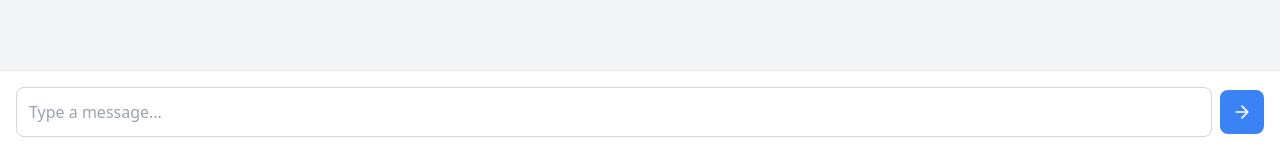
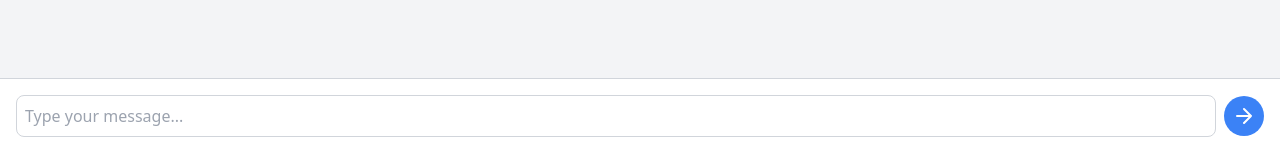
Before and after one commit to idapt/idapt, a Next.js app: page / in a window 1280 px wide. Shown: the part 647-797 px from the top of the page. Built offline with nearby package versions, Linux system fonts and the light colour scheme.

Commit message:
Style improvement

```diff
--- a/src/app/components/Chat.tsx
+++ b/src/app/components/Chat.tsx
@@ -69,52 +69,38 @@ const Chat: React.FC = () => {
         }
     };
 
-    const handleKeyPress = (e: React.KeyboardEvent<HTMLInputElement>) => {
-        if (e.key === 'Enter') {
-            handleSend();
-        }
-    };
-
     return (
         <div className="flex flex-col h-screen bg-gray-100">
             <div className="flex-1 overflow-y-auto p-4">
                 {messages.map((msg, index) => (
-                    <div
-                        key={index}
-                        className={`mb-2 p-3 rounded-lg ${
-                            msg.user === 'You' ? 'bg-gray-300 self-end' : 'bg-white'
-                        } shadow-sm`}
-                    >
-                        <strong>{msg.user}:</strong> {msg.text}
+                    <div key={index} className={`flex ${msg.user === 'You' ? 'justify-end' : 'justify-start'} mb-2`}>
+                        <div className={`max-w-xs lg:max-w-md ${msg.user === 'You' ? 'bg-blue-500 text-white rounded-lg p-2' : 'bg-transparent text-gray-800'}`}>
+                            {msg.text}
+                        </div>
                     </div>
                 ))}
             </div>
-            <div className="p-4 bg-white border-t border-gray-200 flex items-center">
+            <div className="p-4 bg-white border-t border-gray-300 flex items-center">
                 <input
                     type="text"
+                    className="flex-grow p-2 border border-gray-300 rounded-lg mr-2"
                     value={input}
                     onChange={(e) => setInput(e.target.value)}
-                    onKeyPress={handleKeyPress}
-                    placeholder="Type a message..."
-                    className="flex-grow p-3 border border-gray-300 rounded-lg focus:outline-none focus:ring-2 focus:ring-accent"
+                    onKeyDown={(e) => e.key === 'Enter' && handleSend()}
+                    placeholder="Type your message..."
                 />
                 <button
                     onClick={handleSend}
-                    className="ml-2 p-3 bg-blue-500 text-white rounded-lg hover:bg-blue-600 focus:outline-none focus:ring-2 focus:ring-blue-400"
+                    className="p-2 bg-blue-500 text-white rounded-full hover:bg-blue-600 focus:outline-none"
                 >
                     <svg
                         xmlns="http://www.w3.org/2000/svg"
                         fill="none"
                         viewBox="0 0 24 24"
                         stroke="currentColor"
-                        className="w-5 h-5"
+                        className="w-6 h-6"
                     >
-                        <path
-                            strokeLinecap="round"
-                            strokeLinejoin="round"
-                            strokeWidth={2}
-                            d="M5 12h14M12 5l7 7-7 7"
-                        />
+                        <path strokeLinecap="round" strokeLinejoin="round" strokeWidth={2} d="M5 12h14M12 5l7 7-7 7" />
                     </svg>
                 </button>
             </div>
```
